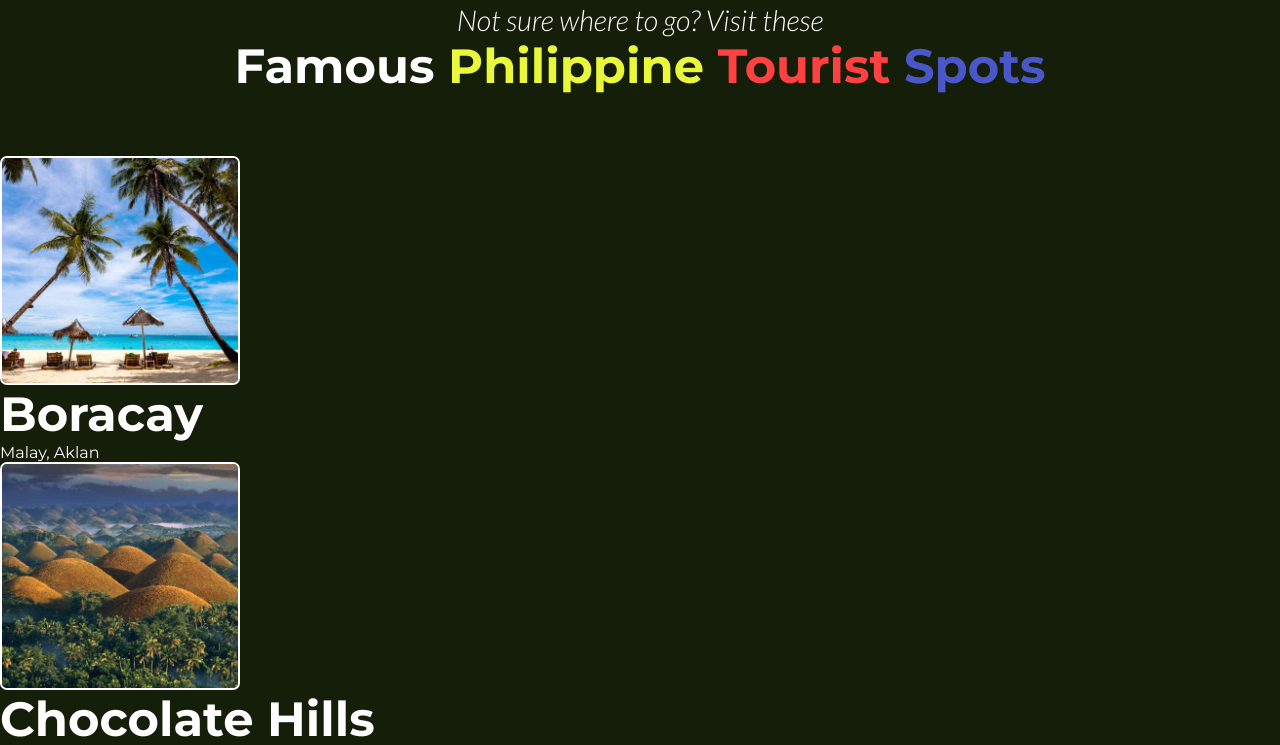
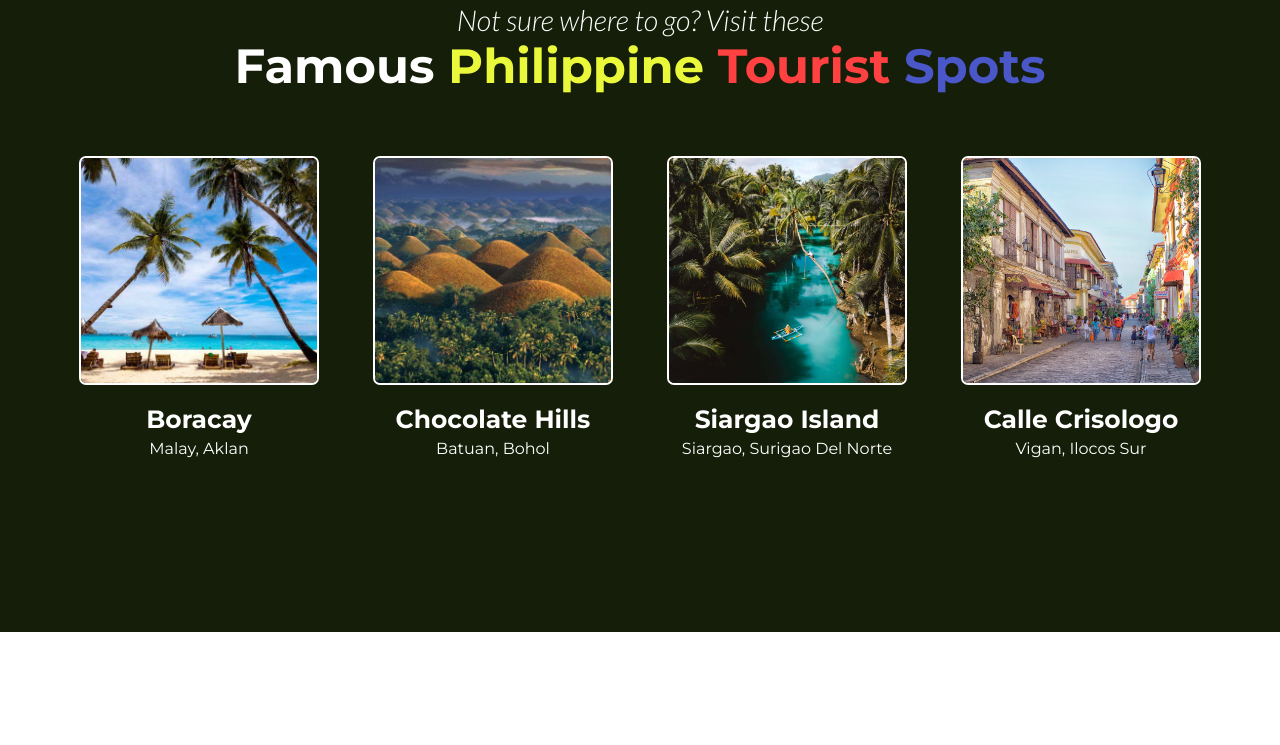
Before and after one commit to seachellea/flex-landing-page, a plain HTML site: page index.html in a window 1280 px wide. Shown: the part 1063-1808 px from the top of the page. After the commit the page ends 1695 px from the top, so only its background shows below. Drawn offline with Linux system fonts and the light colour scheme.

Commit message:
Finished layout and styling for tourist section
Changed px to rem value

```diff
--- a/style.css
+++ b/style.css
@@ -53,6 +53,7 @@ a {
     list-style-type: none;
     font-family: 'Lato', sans-serif;
     display: flex;
+    justify-content: flex-end;
     gap: 25px;
 }
 
@@ -60,7 +61,7 @@ a {
     display: flex;
     align-items: center;
     justify-content: space-between;
-    padding: 49px 129px 0 149px;
+    padding: 3.063rem 8.063rem 0 9.313rem;
 }
 
 .span-red {
@@ -77,7 +78,7 @@ a {
 
 .hero-section {
     color: #fff;
-    padding: 200px 272px 200px 182px;
+    padding: 12.5rem 17rem 12.5rem 11.375rem;
     display: flex;
     flex-direction: column;
     align-self: center;
@@ -113,14 +114,14 @@ a {
     font-size: 1.8rem;
 }
 
-#heading, .tourist-spot {
+#heading {
     font-weight: 700;
     font-size: 3rem;
 }
 
 .tourist-header {
     text-align: center;
-    margin: 143px 0 61px 0;
+    margin: 8.938rem 0 3.813rem 0;
 }
 
 .tourist-img {
@@ -145,3 +146,24 @@ a {
     border: 2px solid var(--White, #FFF);
     background-repeat: no-repeat;
 }
+
+.tourist-spot {
+    font-weight: 700;
+    font-size: 1.56rem;
+    margin: 1.188rem 0 0.313rem 0;
+}
+
+.tourist-content {
+    display: flex;
+    flex-wrap: wrap;
+    gap: 54px;
+    justify-content: center;
+    margin-bottom: 10.875rem;
+}
+
+.boracay,
+.choco-hills,
+.siargao,
+.vigan {
+    text-align: center;
+}
```
